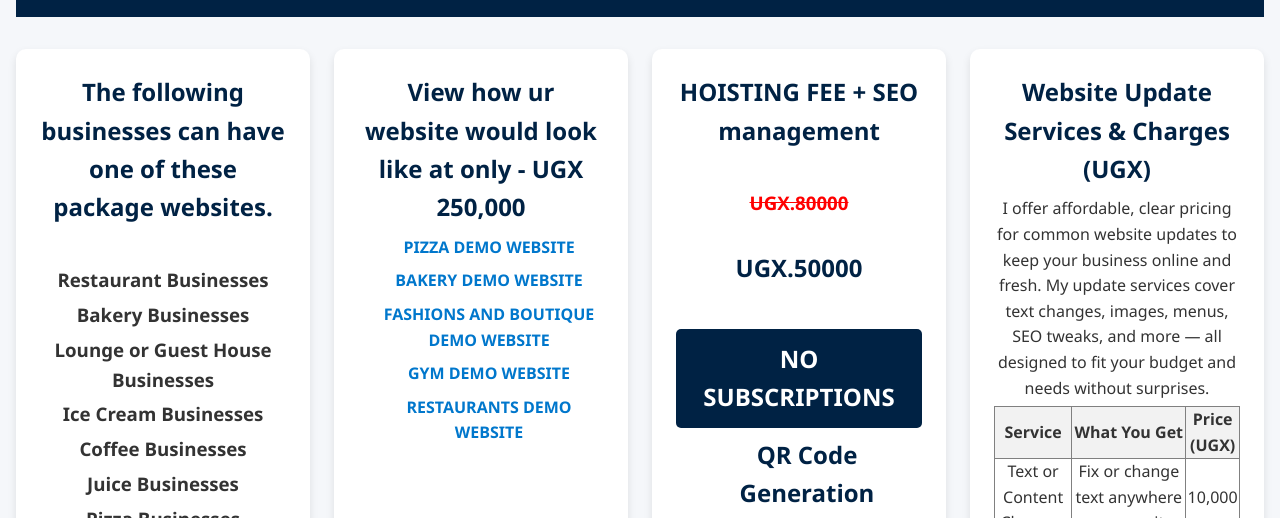
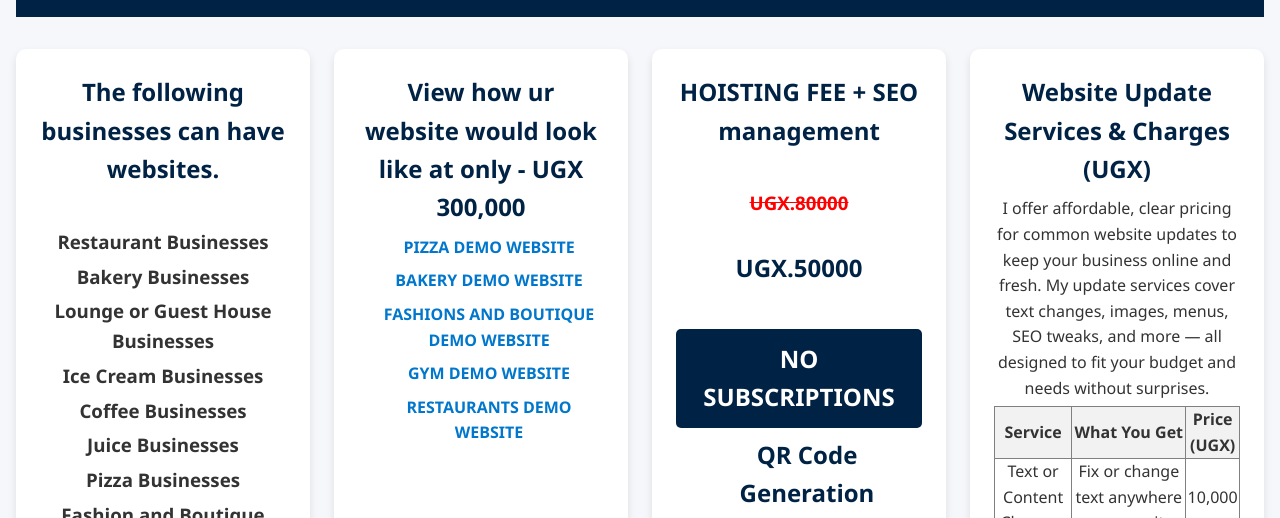
Before and after one commit to enockwest/priceweb, a plain HTML site: page index.html in a window 1280 px wide. Shown: the part 247-765 px from the top of the page. Drawn offline with Linux system fonts and the light colour scheme.

Commit message:
Update index.html

```diff
--- a/index.html
+++ b/index.html
@@ -40,7 +40,7 @@
 
         <div class="card">
 
-            <h2>The following businesses can have one of these package websites.</h2><br>
+            <h2>The following businesses can have websites.</h2><br>
 
             <h3>Restaurant Businesses</h3>
 
@@ -66,7 +66,7 @@
 
         <div class="card">
 
-            <h2>View how ur website would look like at only - UGX 250,000</h2>
+            <h2>View how ur website would look like at only - UGX 300,000</h2>
 
             <ul>
 
```
